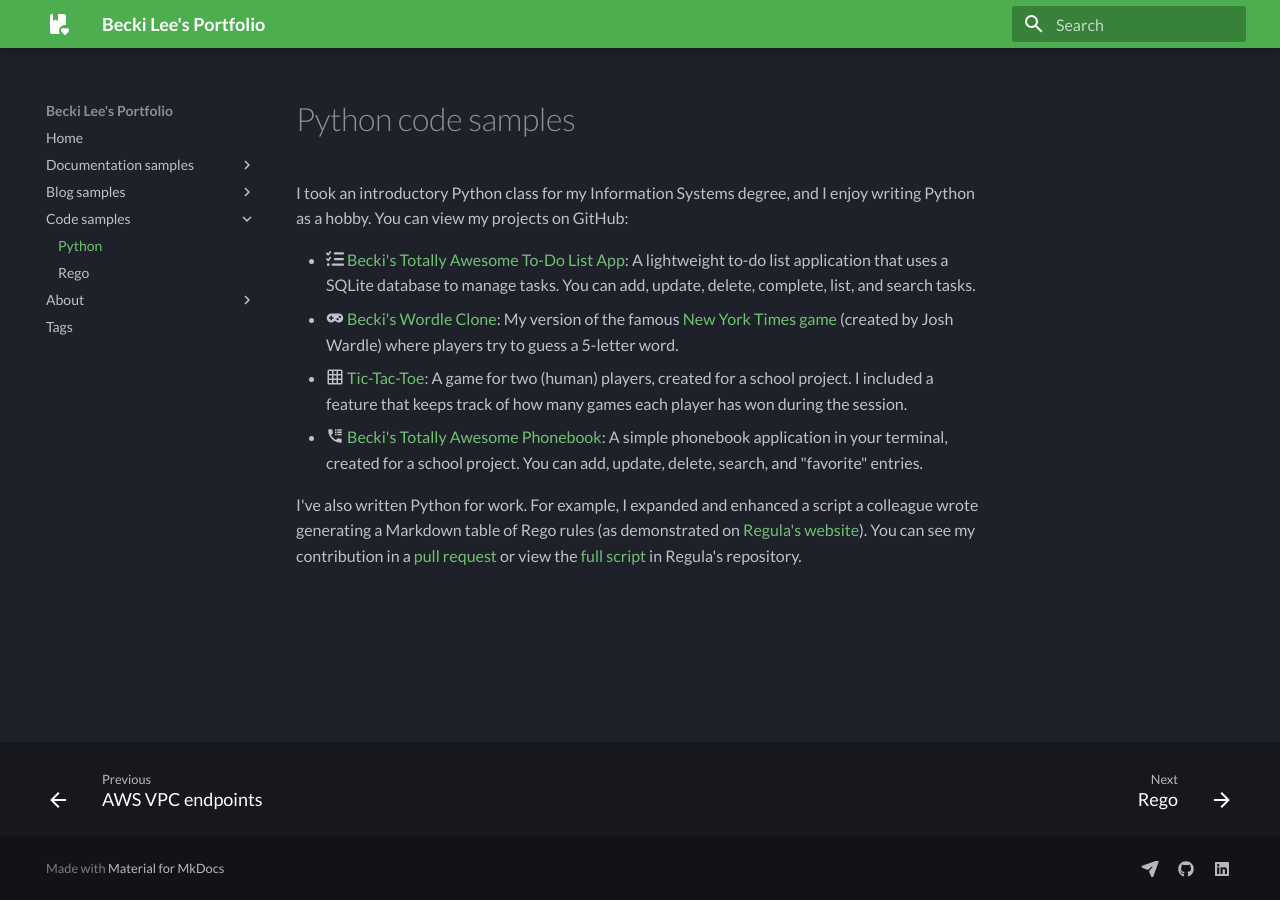
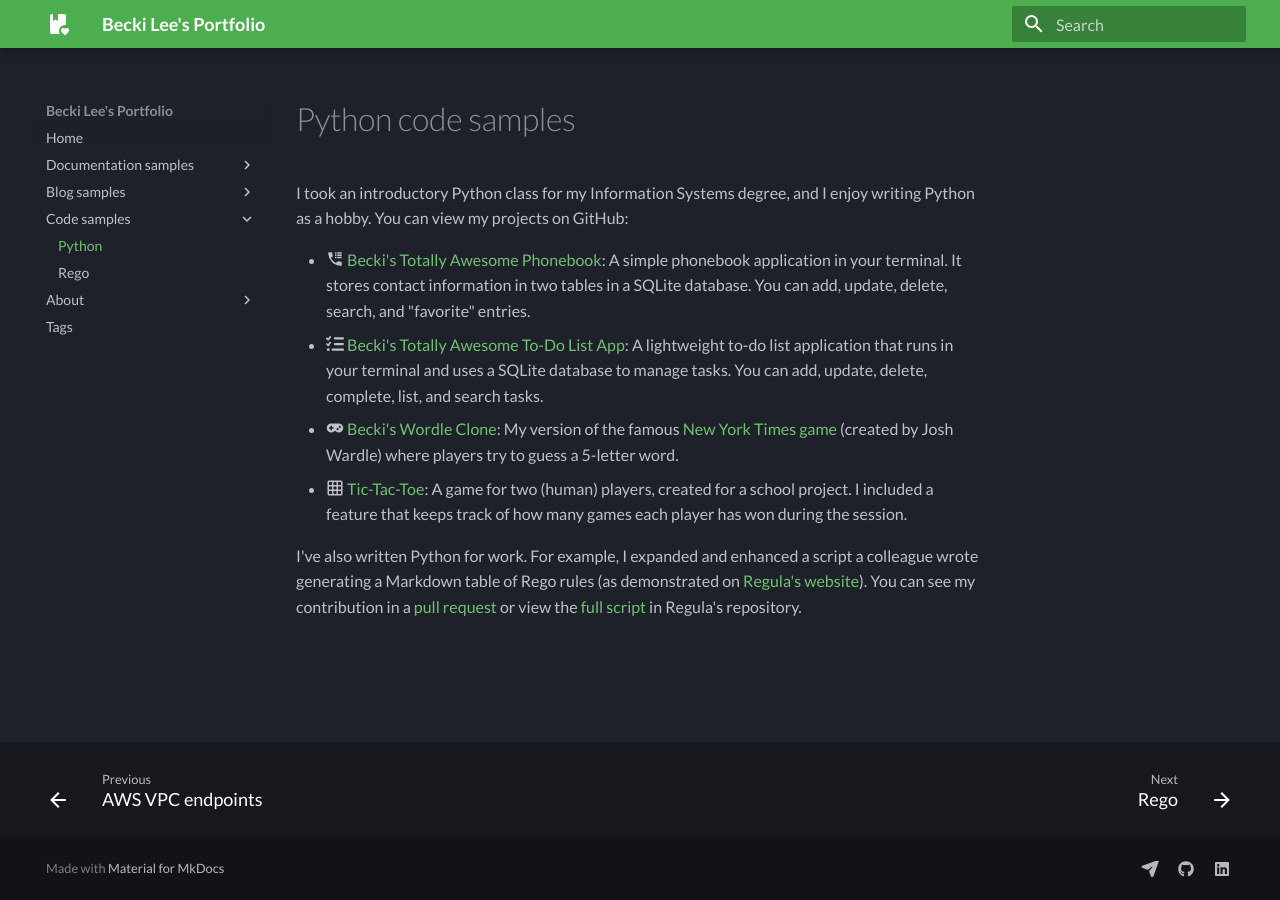
Before and after one commit to beckilee/omgbeckilee.com, an MkDocs documentation site: the page built from docs/python.md, in a window 1280 px wide. Built offline with MkDocs 1.6.1 and Material for MkDocs 9.7.7, drawn with Linux system fonts in a browser that asks for light colours.

Commit message:
Update descriptions of Python projects

```diff
--- a/docs/python.md
+++ b/docs/python.md
@@ -2,9 +2,9 @@
 
 I took an introductory Python class for my Information Systems degree, and I enjoy writing Python as a hobby. You can view my projects on GitHub:
 
-- :fontawesome-solid-list-check: [Becki's Totally Awesome To-Do List App](https://github.com/beckilee/python-projects/tree/main/todo-app){ target="_blank" rel="noopener noreferrer" }: A lightweight to-do list application that uses a SQLite database to manage tasks. You can add, update, delete, complete, list, and search tasks.
+- :material-phone-log: [Becki's Totally Awesome Phonebook](https://github.com/beckilee/python-projects/tree/main/phonebook){ target="_blank" rel="noopener noreferrer" }: A simple phonebook application in your terminal. It stores contact information in two tables in a SQLite database. You can add, update, delete, search, and "favorite" entries.
+- :fontawesome-solid-list-check: [Becki's Totally Awesome To-Do List App](https://github.com/beckilee/python-projects/tree/main/todo-app){ target="_blank" rel="noopener noreferrer" }: A lightweight to-do list application that runs in your terminal and uses a SQLite database to manage tasks. You can add, update, delete, complete, list, and search tasks.
 - :material-gamepad-variant: [Becki's Wordle Clone](https://github.com/beckilee/python-projects/tree/main/wordle){ target="_blank" rel="noopener noreferrer" }: My version of the famous [New York Times game](https://www.nytimes.com/games/wordle/index.html){ target="_blank" rel="noopener noreferrer" } (created by Josh Wardle) where players try to guess a 5-letter word.
 - :material-grid: [Tic-Tac-Toe](https://github.com/beckilee/python-projects/tree/main/tic-tac-toe){ target="_blank" rel="noopener noreferrer" }: A game for two (human) players, created for a school project. I included a feature that keeps track of how many games each player has won during the session.
-- :material-phone-log: [Becki's Totally Awesome Phonebook](https://github.com/beckilee/python-projects/tree/main/phonebook){ target="_blank" rel="noopener noreferrer" }: A simple phonebook application in your terminal, created for a school project. You can add, update, delete, search, and "favorite" entries.
 
 I've also written Python for work. For example, I expanded and enhanced a script a colleague wrote generating a Markdown table of Rego rules (as demonstrated on [Regula's website](https://regula.dev/rules.html){ target="_blank" rel="noopener noreferrer" }). You can see my contribution in a [pull request](https://github.com/fugue/regula/pull/283){ target="_blank" rel="noopener noreferrer" } or view the [full script](https://github.com/fugue/regula/blob/master/docs/scripts/rules_tables.py){ target="_blank" rel="noopener noreferrer" } in Regula's repository.
```
